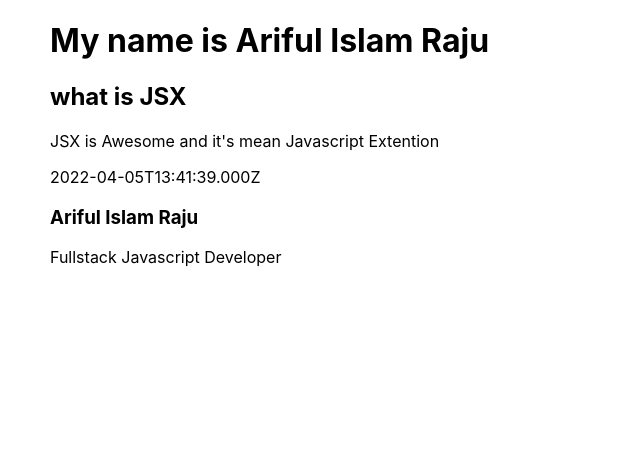
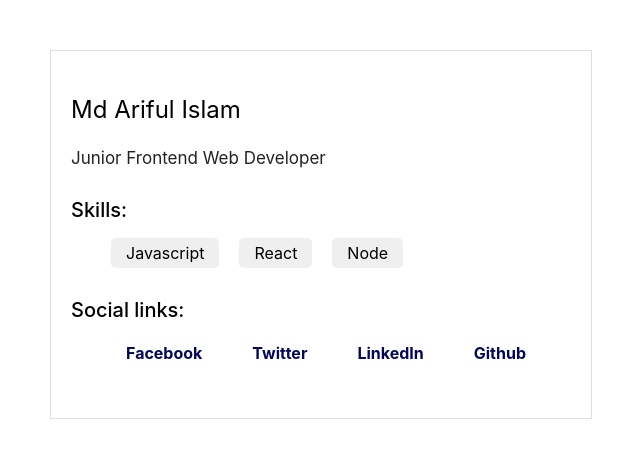
Before and after one commit to ariful-islam-dev/understand-REACT-core-features, a React app: page / in a window 1280 px wide. Shown: the top 458 px of the page, without its empty margins (340-980 px from the left). Built offline with nearby package versions, Linux system fonts and the light colour scheme.

Commit message:
create profile component

```diff
--- /dev/null
+++ b/src/components/Profile/index.tsx
@@ -0,0 +1,42 @@
+import React, { Component } from "react";
+import "./profile.style.css";
+
+class Profile extends Component {
+  render() {
+    return (
+      <div className="container">
+        <div className="bio">
+          <h3>Md Ariful Islam</h3>
+          <p>Junior Frontend Web Developer</p>
+        </div>
+        <div className="skills">
+          <h3>Skills:</h3>
+          <ul>
+            <li>Javascript</li>
+            <li>React</li>
+            <li>Node</li>
+          </ul>
+        </div>
+        <div className="links">
+          <h3>Social links:</h3>
+          <ul>
+            <li>
+              <a href="#">Facebook</a>
+            </li>
+            <li>
+              <a href="#">Twitter</a>
+            </li>
+            <li>
+              <a href="#">LinkedIn</a>
+            </li>
+            <li>
+              <a href="#">Github</a>
+            </li>
+          </ul>
+        </div>
+      </div>
+    );
+  }
+}
+
+export default Profile;
--- /dev/null
+++ b/src/components/Profile/profile.style.css
@@ -0,0 +1,63 @@
+.container {
+  width: 100%;
+  min-height: 100px;
+  padding: 20px;
+  margin-top: 50px;
+  border: 1px solid #ddd;
+}
+
+.bio,
+.skills,
+.links {
+  margin-bottom: 30px;
+}
+.bio h3 {
+  font-size: 24px;
+  font-weight: 400;
+}
+.bio p {
+  font-size: 17px;
+  color: #222;
+  margin-top: 5px;
+}
+
+.skills h3 {
+  font-size: 20px;
+  font-weight: 500;
+  margin-bottom: 10px;
+}
+
+.skills ul,
+.links ul {
+  list-style-type: none;
+}
+
+.skills ul li {
+  display: inline-block;
+  padding: 5px 15px;
+  margin-right: 20px;
+  background: #efefef;
+
+  border-radius: 5px;
+}
+
+.links h3 {
+  font-size: 20px;
+  font-weight: 500;
+  margin-bottom: 10px;
+}
+
+.links ul li {
+  display: inline-block;
+  padding: 5px 15px;
+  margin-right: 20px;
+}
+.links ul li a {
+  color: #02075d;
+  font-weight: bold;
+  text-decoration: none;
+}
+
+.links ul li a:hover {
+  color: #ffa500;
+}
--- a/src/components/app.tsx
+++ b/src/components/app.tsx
@@ -1,26 +1,11 @@
 import React, { Component } from "react";
+import Profile from "./Profile";
 
 class App extends Component {
   render() {
-    const obj: Object = {
-      title: "Test Title",
-      id: "myh1",
-    };
-
-    const name: String = "Ariful Islam Raju";
-    const bio = (
-      <div>
-        <h3>{name}</h3>
-        <p>Fullstack Javascript Developer</p>
-      </div>
-    );
     return (
       <div className="App">
-        <h1 {...obj}>My name is {name}</h1>
-        <h2>what is JSX</h2>
-        <p>JSX is Awesome and it's mean Javascript Extention</p>
-        <p>{new Date().toISOString()}</p>
-        {bio}
+        <Profile />
       </div>
     );
   }
```
